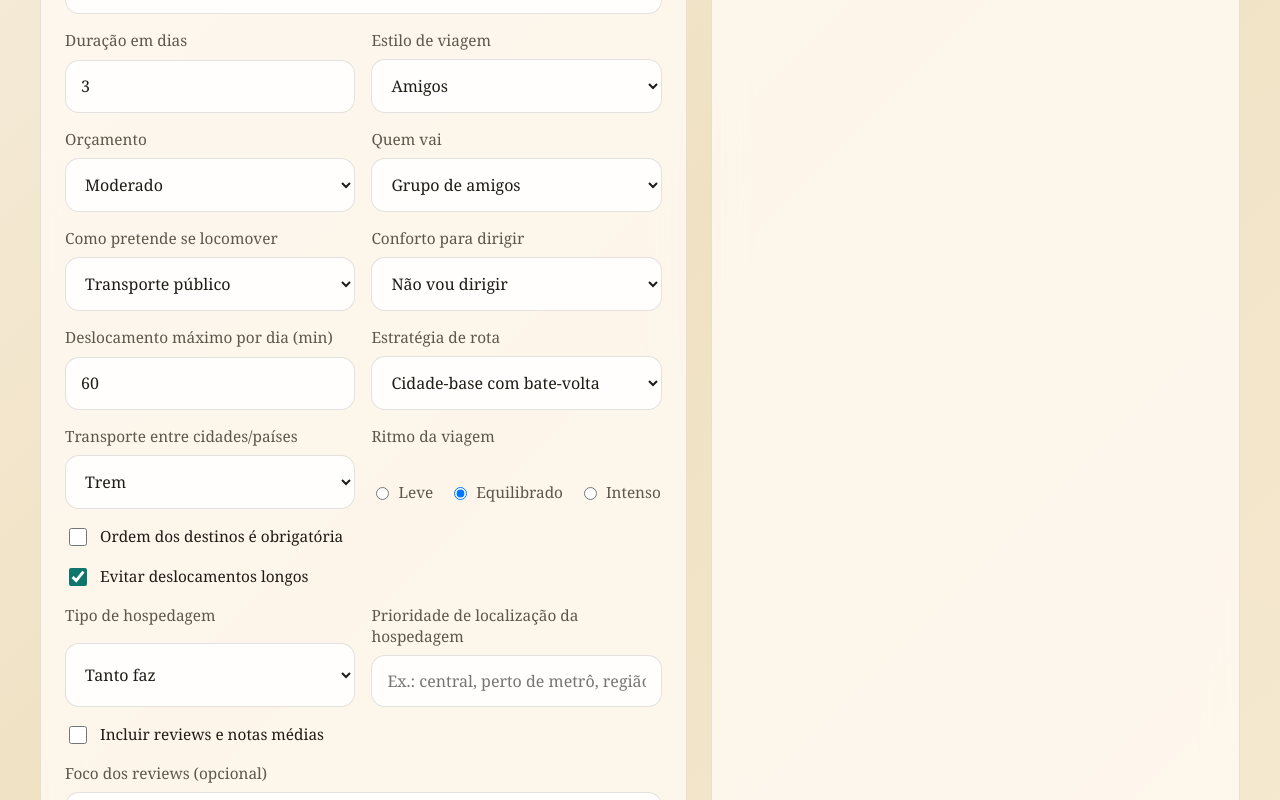
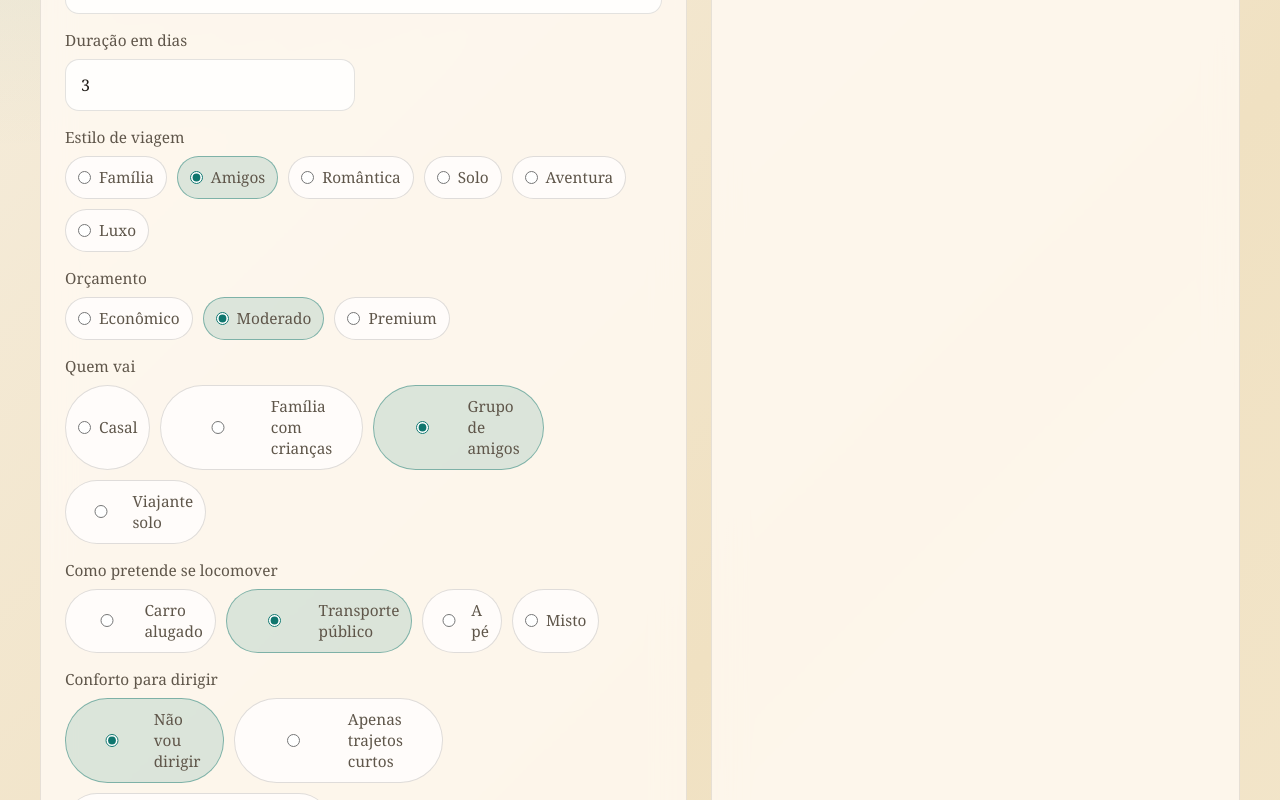
Before and after one commit to macsouzaam/TravelGuide, a Next.js app: page / in a window 1280 px wide. Shown: the part 840-1640 px from the top of the page. Built offline with nearby package versions, Linux system fonts and the light colour scheme.

Commit message:
feat(ui): restore prompt viewer and replace dropdowns with option chips

```diff
--- a/src/app/globals.css
+++ b/src/app/globals.css
@@ -244,6 +244,34 @@ button {
   resize: vertical;
 }
 
+.option-grid {
+  display: flex;
+  flex-wrap: wrap;
+  gap: 10px;
+}
+
+.option-chip {
+  display: inline-flex;
+  align-items: center;
+  gap: 8px;
+  padding: 10px 12px;
+  border-radius: 999px;
+  border: 1px solid rgba(31, 27, 22, 0.14);
+  background: rgba(255, 255, 255, 0.72);
+  color: var(--text);
+  cursor: pointer;
+}
+
+.option-chip input[type="radio"] {
+  margin: 0;
+  accent-color: var(--primary);
+}
+
+.option-chip:has(input[type="radio"]:checked) {
+  background: rgba(15, 118, 110, 0.14);
+  border-color: rgba(15, 118, 110, 0.45);
+}
+
 .checkline label {
   display: inline-flex;
   align-items: center;
@@ -289,6 +317,35 @@ button {
   max-height: 62vh;
   overflow-y: auto;
   padding-right: 6px;
+}
+
+.prompt-viewer {
+  margin-top: 12px;
+  border: 1px solid var(--border);
+  border-radius: 14px;
+  background: rgba(255, 255, 255, 0.7);
+}
+
+.prompt-viewer summary {
+  list-style: none;
+  cursor: pointer;
+  padding: 12px 14px;
+  font-weight: 600;
+  color: var(--primary-strong);
+}
+
+.prompt-viewer summary::-webkit-details-marker {
+  display: none;
+}
+
+.prompt-content {
+  margin: 0;
+  padding: 0 14px 14px;
+  white-space: pre-wrap;
+  line-height: 1.55;
+  max-height: 34vh;
+  overflow-y: auto;
+  color: var(--muted);
 }
 
 .result-placeholder {
--- a/src/app/page.tsx
+++ b/src/app/page.tsx
@@ -35,6 +35,26 @@ const DEFAULT_FORM: Omit<TravelFormValues, "language" | "provider"> = {
   notes: "",
 };
 
+type OptionGroupProps = {
+  name: string;
+  options: Record<string, string>;
+  value: string;
+  onChange: (e: React.ChangeEvent<HTMLInputElement>) => void;
+};
+
+function OptionGroup({ name, options, value, onChange }: OptionGroupProps) {
+  return (
+    <div className="option-grid">
+      {Object.entries(options).map(([key, label]) => (
+        <label key={key} className="option-chip">
+          <input type="radio" name={name} value={key} checked={value === key} onChange={onChange} />
+          <span>{label}</span>
+        </label>
+      ))}
+    </div>
+  );
+}
+
 export default function HomePage() {
   const [lang, setLang] = useState<AppLanguage>("pt-BR");
   const [provider, setProvider] = useState<LlmProvider>("gemini");
@@ -45,9 +65,7 @@ export default function HomePage() {
 
   const t = copy[lang];
 
-  function handleField(
-    e: React.ChangeEvent<HTMLInputElement | HTMLSelectElement | HTMLTextAreaElement>
-  ) {
+  function handleField(e: React.ChangeEvent<HTMLInputElement | HTMLTextAreaElement>) {
     const { name, value, type } = e.target;
     const checked = type === "checkbox" ? (e.target as HTMLInputElement).checked : undefined;
 
@@ -207,49 +225,54 @@ export default function HomePage() {
                 />
               </div>
 
-              <div className="field">
-                <label htmlFor="style">{t.fields.style}</label>
-                <select id="style" name="style" value={form.style} onChange={handleField}>
-                  {Object.entries(t.styles).map(([k, v]) => (
-                    <option key={k} value={k}>{v}</option>
-                  ))}
-                </select>
+              <div className="field full">
+                <label>{t.fields.style}</label>
+                <OptionGroup
+                  name="style"
+                  options={t.styles}
+                  value={form.style}
+                  onChange={handleField}
+                />
               </div>
 
-              <div className="field">
-                <label htmlFor="budget">{t.fields.budget}</label>
-                <select id="budget" name="budget" value={form.budget} onChange={handleField}>
-                  {Object.entries(t.budgets).map(([k, v]) => (
-                    <option key={k} value={k}>{v}</option>
-                  ))}
-                </select>
+              <div className="field full">
+                <label>{t.fields.budget}</label>
+                <OptionGroup
+                  name="budget"
+                  options={t.budgets}
+                  value={form.budget}
+                  onChange={handleField}
+                />
               </div>
 
-              <div className="field">
-                <label htmlFor="travelers">{t.fields.travelers}</label>
-                <select id="travelers" name="travelers" value={form.travelers} onChange={handleField}>
-                  {Object.entries(t.travelersOptions).map(([k, v]) => (
-                    <option key={k} value={k}>{v}</option>
-                  ))}
-                </select>
+              <div className="field full">
+                <label>{t.fields.travelers}</label>
+                <OptionGroup
+                  name="travelers"
+                  options={t.travelersOptions}
+                  value={form.travelers}
+                  onChange={handleField}
+                />
               </div>
 
-              <div className="field">
-                <label htmlFor="transportMode">{t.fields.transportMode}</label>
-                <select id="transportMode" name="transportMode" value={form.transportMode} onChange={handleField}>
-                  {Object.entries(t.transportModes).map(([k, v]) => (
-                    <option key={k} value={k}>{v}</option>
-                  ))}
-                </select>
+              <div className="field full">
+                <label>{t.fields.transportMode}</label>
+                <OptionGroup
+                  name="transportMode"
+                  options={t.transportModes}
+                  value={form.transportMode}
+                  onChange={handleField}
+                />
               </div>
 
-              <div className="field">
-                <label htmlFor="drivingComfort">{t.fields.drivingComfort}</label>
-                <select id="drivingComfort" name="drivingComfort" value={form.drivingComfort} onChange={handleField}>
-                  {Object.entries(t.drivingComfortOptions).map(([k, v]) => (
-                    <option key={k} value={k}>{v}</option>
-                  ))}
-                </select>
+              <div className="field full">
+                <label>{t.fields.drivingComfort}</label>
+                <OptionGroup
+                  name="drivingComfort"
+                  options={t.drivingComfortOptions}
+                  value={form.drivingComfort}
+                  onChange={handleField}
+                />
               </div>
 
               <div className="field">
@@ -265,44 +288,29 @@ export default function HomePage() {
                 />
               </div>
 
-              <div className="field">
-                <label htmlFor="multiDestinationStrategy">{t.fields.multiDestinationStrategy}</label>
-                <select
-                  id="multiDestinationStrategy"
+              <div className="field full">
+                <label>{t.fields.multiDestinationStrategy}</label>
+                <OptionGroup
                   name="multiDestinationStrategy"
+                  options={t.multiDestinationStrategies}
                   value={form.multiDestinationStrategy}
                   onChange={handleField}
-                >
-                  {Object.entries(t.multiDestinationStrategies).map(([k, v]) => (
-                    <option key={k} value={k}>{v}</option>
-                  ))}
-                </select>
+                />
               </div>
 
-              <div className="field">
-                <label htmlFor="intercityTransportPreference">{t.fields.intercityTransportPreference}</label>
-                <select
-                  id="intercityTransportPreference"
+              <div className="field full">
+                <label>{t.fields.intercityTransportPreference}</label>
+                <OptionGroup
                   name="intercityTransportPreference"
+                  options={t.intercityTransportOptions}
                   value={form.intercityTransportPreference}
                   onChange={handleField}
-                >
-                  {Object.entries(t.intercityTransportOptions).map(([k, v]) => (
-                    <option key={k} value={k}>{v}</option>
-                  ))}
-                </select>
+                />
               </div>
 
-              <div className="field">
+              <div className="field full">
                 <label>{t.fields.pace}</label>
-                <div style={{ display: "flex", gap: "16px", marginTop: "8px" }}>
-                  {Object.entries(t.paceOptions).map(([k, v]) => (
-                    <label key={k} style={{ display: "flex", alignItems: "center", gap: "6px", cursor: "pointer" }}>
-                      <input type="radio" name="pace" value={k} checked={form.pace === k} onChange={handleField} />
-                      {v}
-                    </label>
-                  ))}
-                </div>
+                <OptionGroup name="pace" options={t.paceOptions} value={form.pace} onChange={handleField} />
               </div>
 
               <div className="field full checkline">
@@ -331,18 +339,14 @@ export default function HomePage() {
                 </label>
               </div>
 
-              <div className="field">
-                <label htmlFor="accommodationType">{t.fields.accommodationType}</label>
-                <select
-                  id="accommodationType"
+              <div className="field full">
+                <label>{t.fields.accommodationType}</label>
+                <OptionGroup
                   name="accommodationType"
+                  options={t.accommodationTypes}
                   value={form.accommodationType}
                   onChange={handleField}
-                >
-                  {Object.entries(t.accommodationTypes).map(([k, v]) => (
-                    <option key={k} value={k}>{v}</option>
-                  ))}
-                </select>
+                />
               </div>
 
               <div className="field">
@@ -457,7 +461,14 @@ export default function HomePage() {
           )}
 
           {result ? (
-            <pre className="result-content">{result.itinerary}</pre>
+            <>
+              <pre className="result-content">{result.itinerary}</pre>
+
+              <details className="prompt-viewer">
+                <summary>{lang === "pt-BR" ? "Ver prompt enviado ao modelo" : "View prompt sent to model"}</summary>
+                <pre className="prompt-content">{result.prompt}</pre>
+              </details>
+            </>
           ) : (
             !error && (
               <p className="result-placeholder">{t.resultPlaceholder}</p>
```
Also changed, not shown: 1 other file (tests, documents, lock files or other folders).
